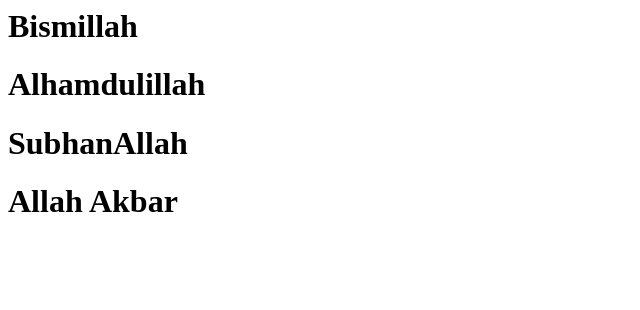
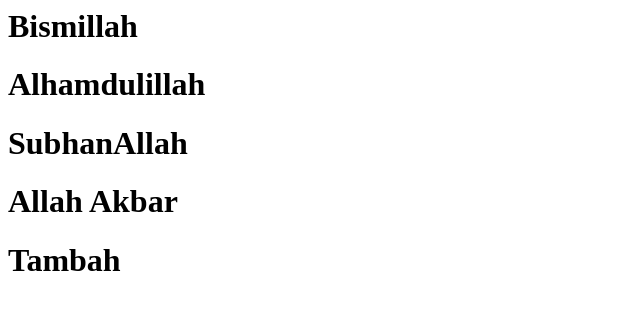
Before and after one commit to arifrag/learn_to_git, a plain HTML site: page index.html in a window 1280 px wide. Shown: the whole page, without its empty margins (0-640 px from the left). Drawn offline with Linux system fonts and the light colour scheme.

Commit message:
tambah 1 baris

```diff
--- a/index.html
+++ b/index.html
@@ -3,4 +3,5 @@
   <h1>Alhamdulillah</h1>
   <h1>SubhanAllah</h1>
   <h1>Allah Akbar</h1>
+  <h1>Tambah</h1>
 </html>
```
